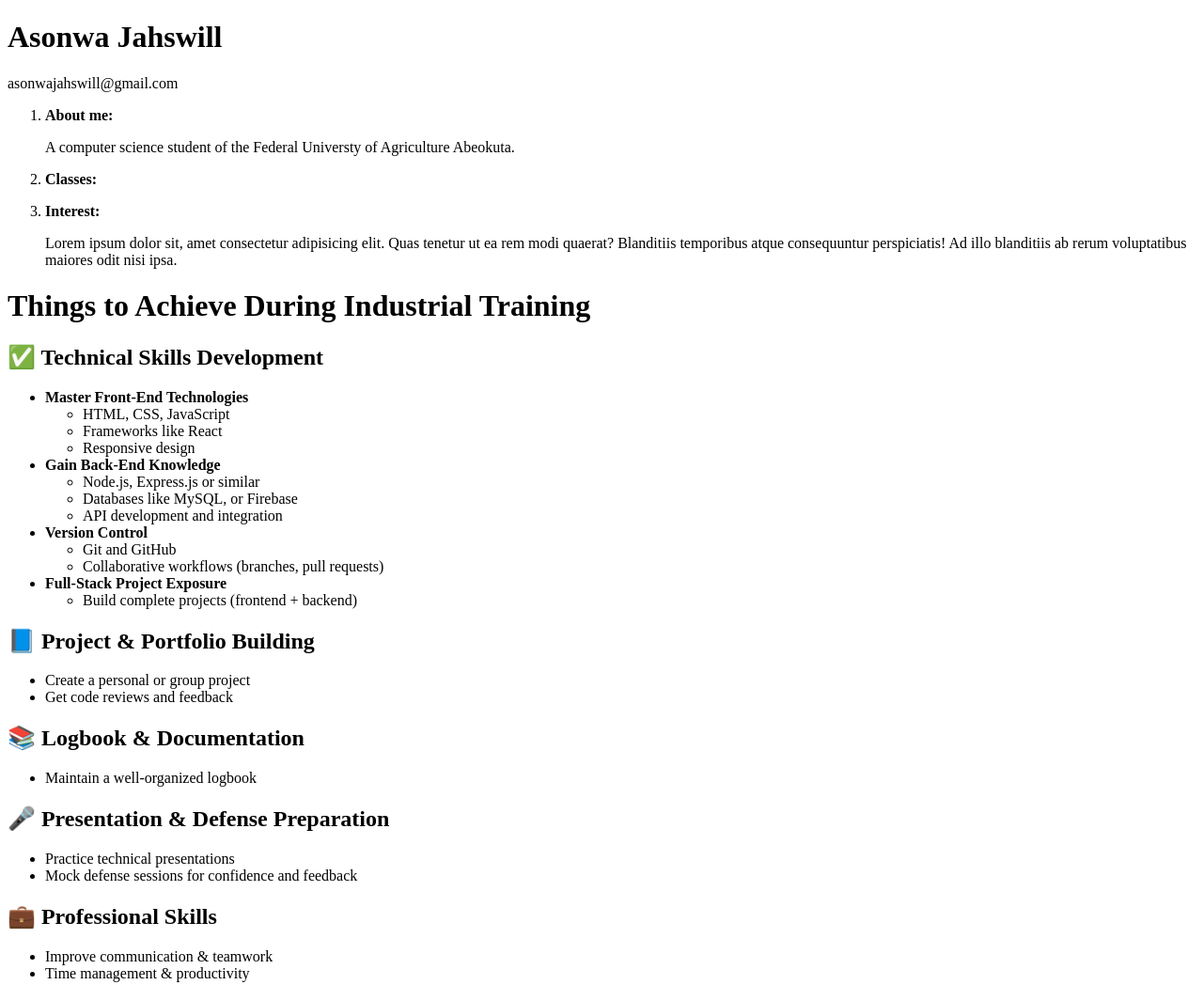
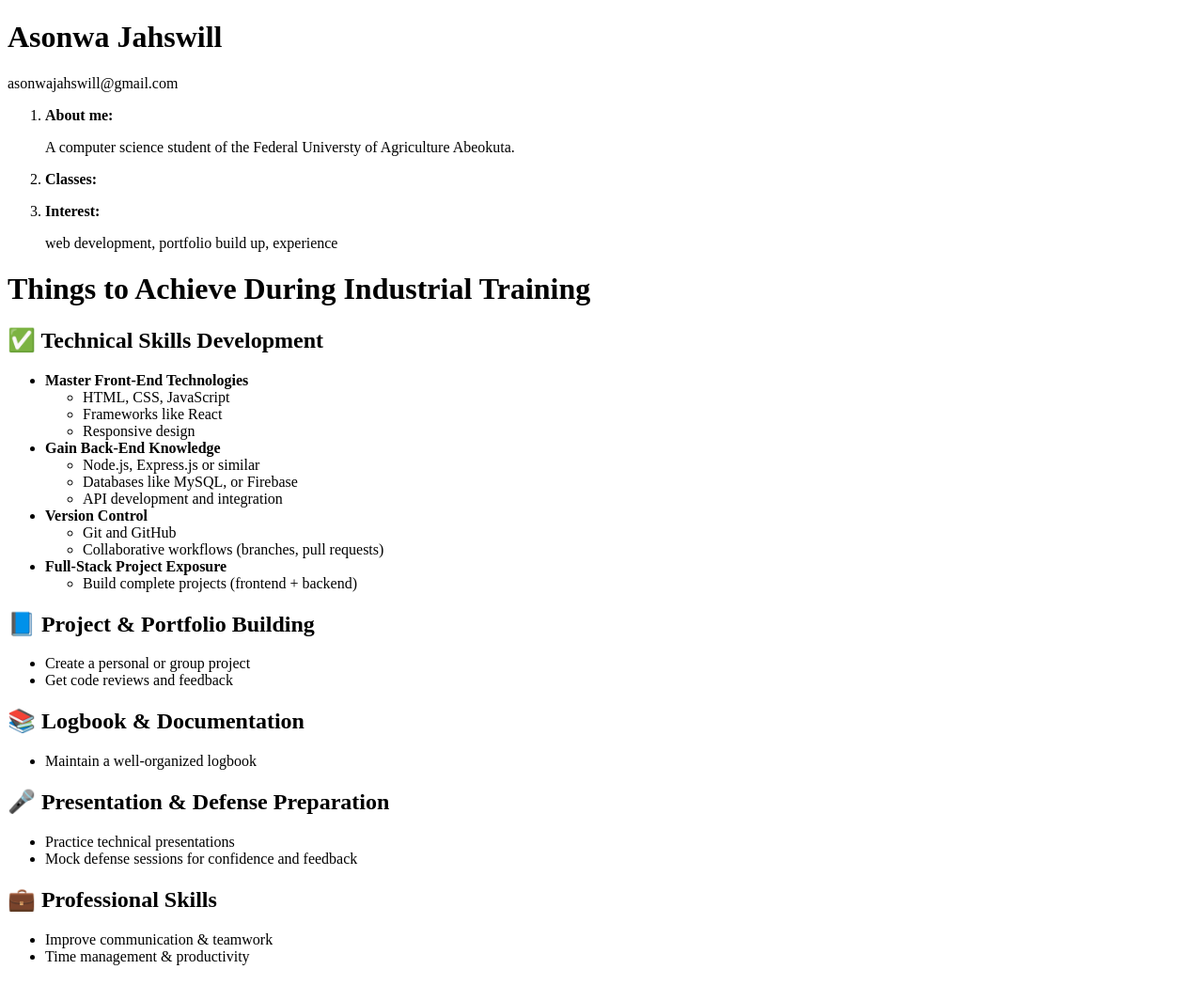
Before and after one commit to jahs-will/Project_3, a plain HTML site: page index.html in a window 1280 px wide. Shown: the whole page at 94% size. Drawn offline with Linux system fonts and the light colour scheme.

Commit message:
commit 8

```diff
--- a/index.html
+++ b/index.html
@@ -11,7 +11,7 @@
     <ol>
         <li><b>About me:</b></li><p>A computer science student of the Federal Universty of Agriculture Abeokuta.</p>
         <li><b>Classes:</b></li><p></p>
-        <li><b>Interest:</b></li><p>Lorem ipsum dolor sit, amet consectetur adipisicing elit. Quas tenetur ut ea rem modi quaerat? Blanditiis temporibus atque consequuntur perspiciatis! Ad illo blanditiis ab rerum voluptatibus maiores odit nisi ipsa.</p>
+        <li><b>Interest:</b></li><p>web development, portfolio build up, experience</p>
     </ol>
     <h1>Things to Achieve During Industrial Training</h1>
 
```
